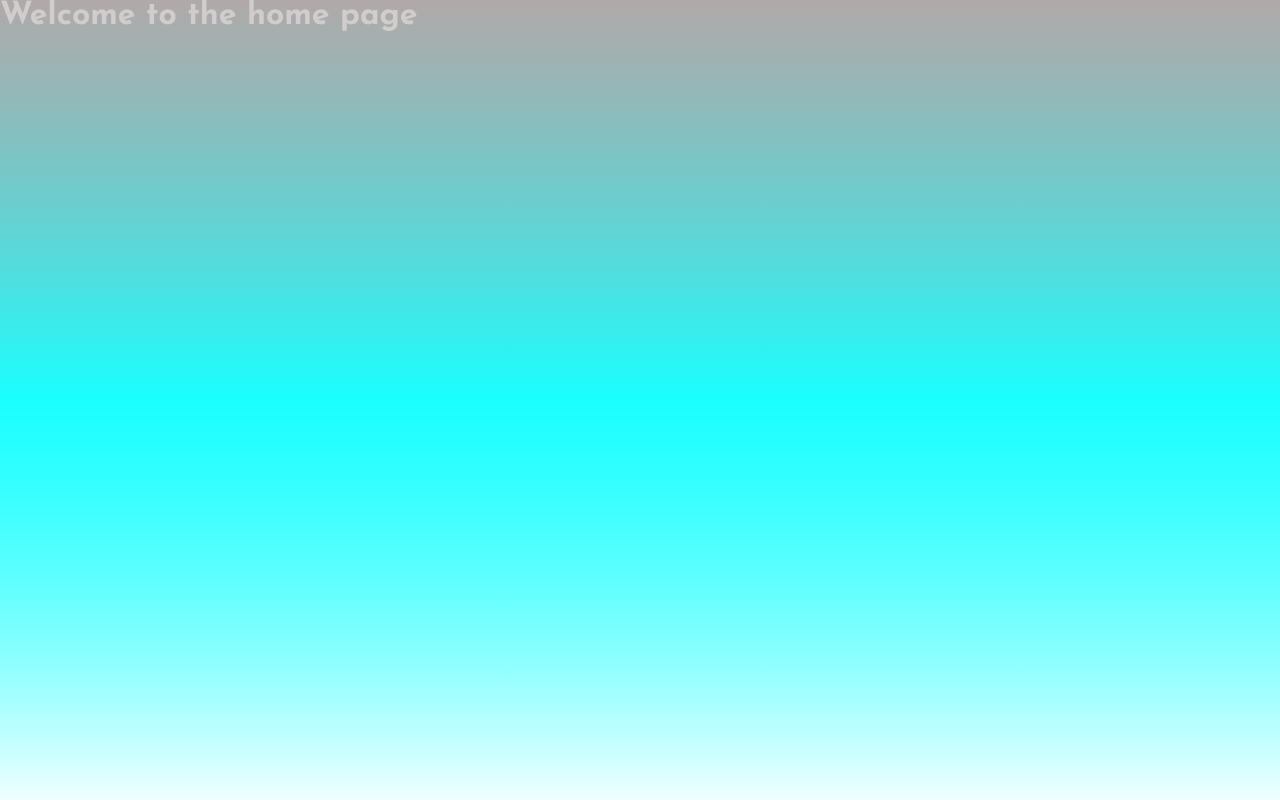
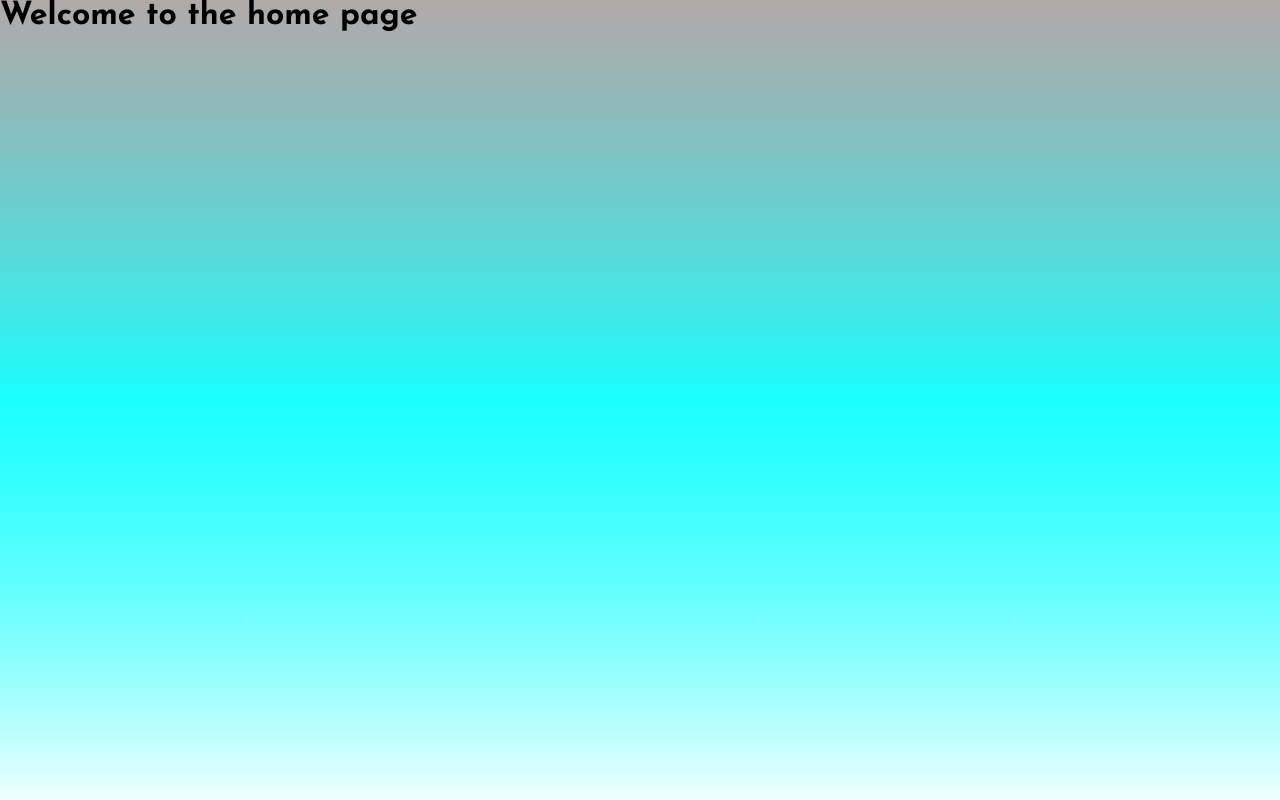
Before and after one commit to dhruval1907/insta-auth-mern, a React (Vite) app in the folder frontend/: page / in a window 1280 px wide. Built offline with nearby package versions, Linux system fonts and the light colour scheme.

Commit message:
login api done

```diff
--- a/frontend/src/AppRoutes.jsx
+++ b/frontend/src/AppRoutes.jsx
@@ -8,7 +8,7 @@ function AppRoutes() {
         <BrowserRouter>
             <Routes>
 
-                <Route path="/" element={<h1>Welcome to the home page</h1>} />
+                <Route path="/" element={<h1 style={{ color: "black" }}>Welcome to the home page</h1>} />
                 <Route path="/login" element={<Login />} />
                 <Route path="/register" element={<Register />} />
             </Routes>
--- a/frontend/src/features/auth/pages/Login.jsx
+++ b/frontend/src/features/auth/pages/Login.jsx
@@ -43,6 +43,14 @@ const Login = () => {
     navigate("/")
 
   }
+
+  if (loading) {
+    return (<main>
+      <h1 style={{ color: "black" }}>Loading....</h1>
+    </main>)
+  }
+
+
 
   return (
     <div>
```
